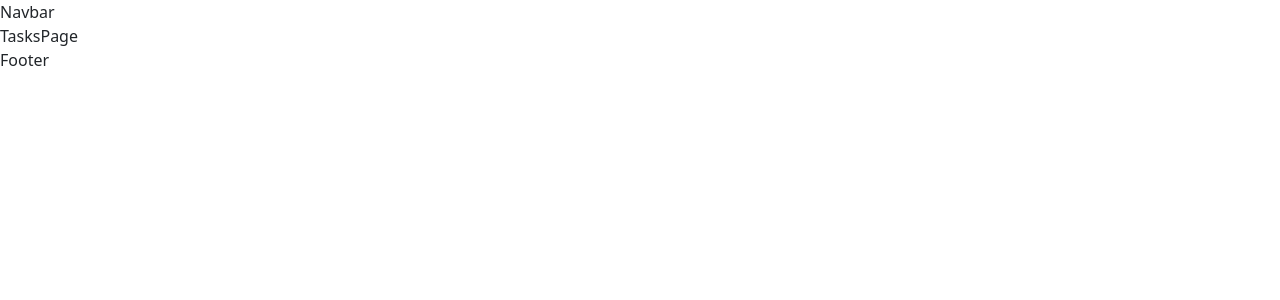
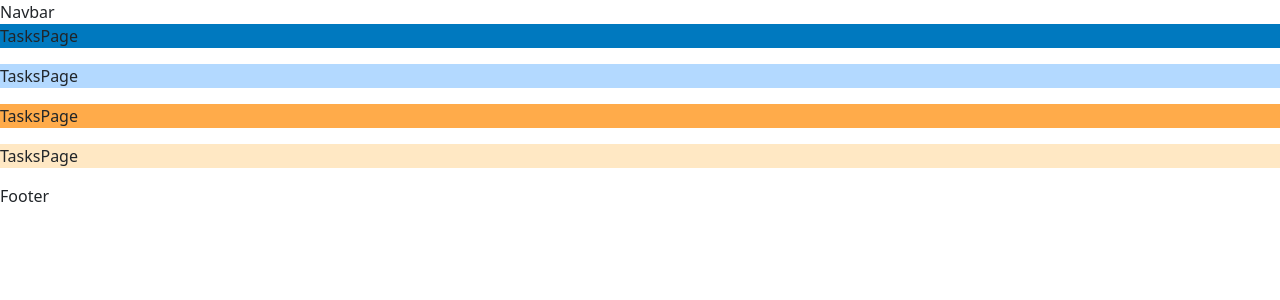
Before and after one commit to AyaaOthman/TrelloApp, a React (Create React App) app: page /tasks in a window 1280 px wide. Shown: the top 300 px of the page. Built offline with nearby package versions, Linux system fonts and the light colour scheme.

Commit message:
tailwind colors

```diff
--- a/src/App.tsx
+++ b/src/App.tsx
@@ -3,7 +3,7 @@ import { RouterProvider, createBrowserRouter } from "react-router-dom";
 import Layout from "./Components/MainLayout/Layout";
 import Login from "./Components/Login/Login";
 import Register from "./Views/Auth/Register";
-import { TasksPage } from "./Views/Tasks";
+import TasksPage from "./Views/Tasks";
 
 function App() {
   const routes = createBrowserRouter([
--- a/src/Views/Tasks/index.tsx
+++ b/src/Views/Tasks/index.tsx
@@ -1,5 +1,14 @@
 import React from "react";
 
-export const TasksPage = () => {
-  return <div>TasksPage</div>;
+const TasksPage = () => {
+  return (
+    <div>
+      <p className="bg-bluee">TasksPage</p>
+      <p className="bg-lightBlue">TasksPage</p>
+      <p className="bg-Orange">TasksPage</p>
+      <p className="bg-LightOrange">TasksPage</p>
+    </div>
+  );
 };
+
+export default TasksPage;
--- a/tailwind.config.js
+++ b/tailwind.config.js
@@ -2,6 +2,12 @@
 module.exports = {
   content: ["./src/**/*.{js,jsx,ts,tsx}"],
   theme: {
+    colors: {
+      bluee: "#0079BF",
+      lightBlue: "#B3D9FF",
+      Orange: "	#FFAB4A",
+      LightOrange: "#FFE8C4",
+    },
     extend: {},
   },
   plugins: [],
```
